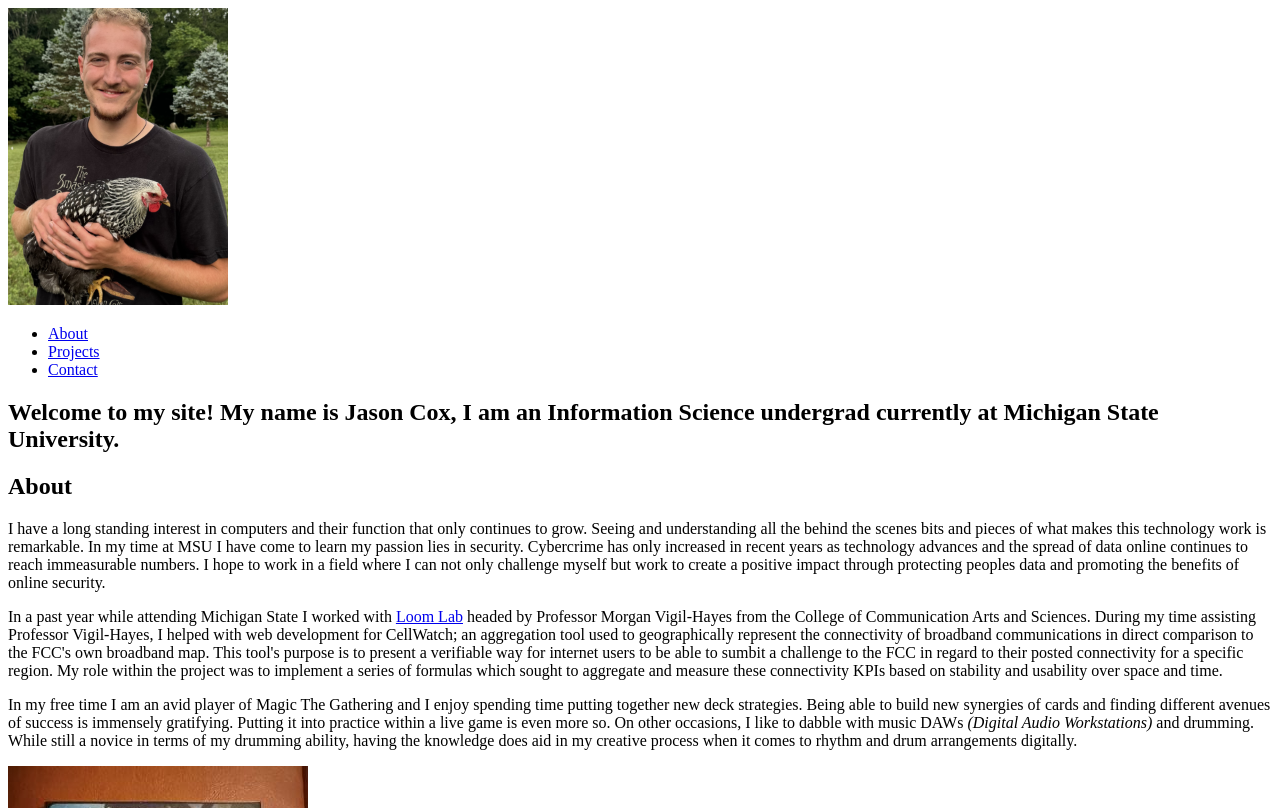
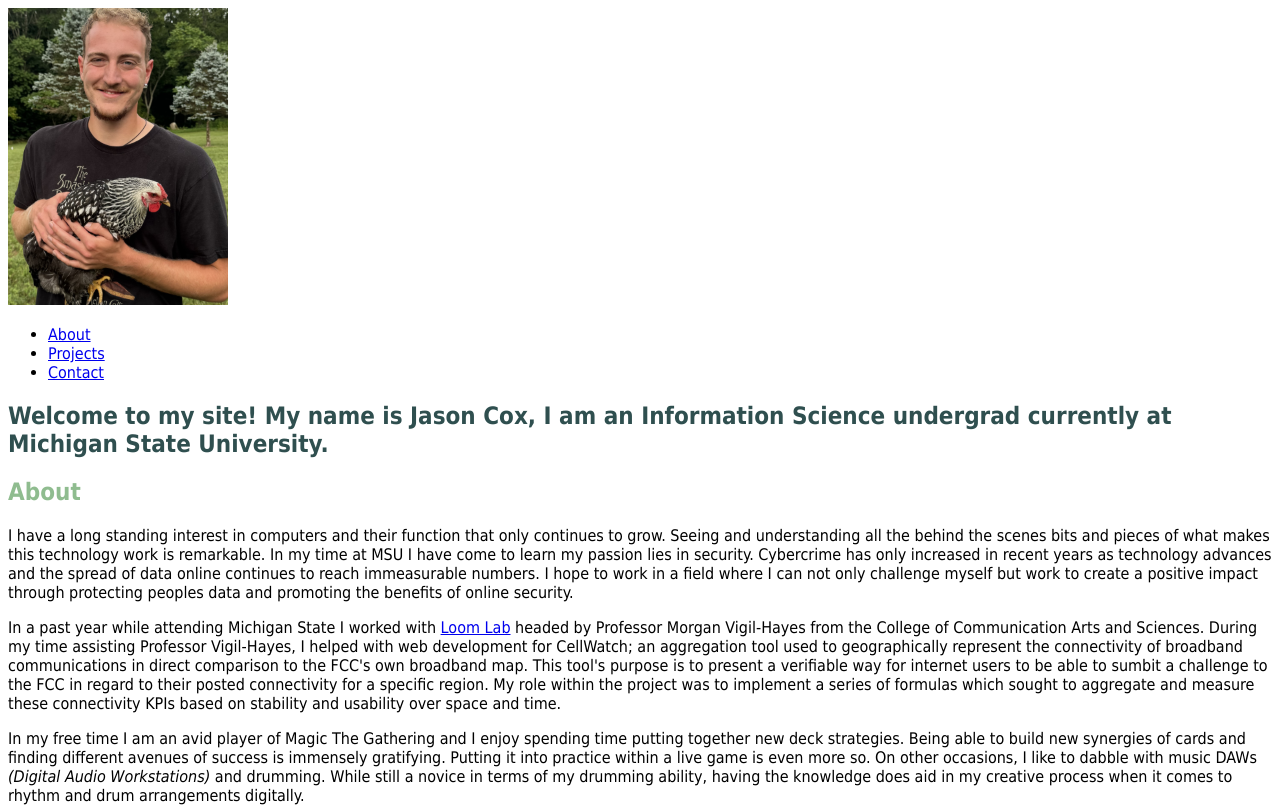
Before and after one commit to jaso1cx/349-portfolio-final, a plain HTML site: page index.html in a window 1280 px wide. Shown: the top 808 px of the page. Drawn offline with Linux system fonts and the light colour scheme.

Commit message:
Created stylesheet for website, more updates to follow this week in terms of layout and styling.

```diff
--- a/index.html
+++ b/index.html
@@ -5,6 +5,7 @@
     <meta name="viewport" content="width=device-width, initial-scale=1.0">
     <meta name="description" content="My new and improved portfolio site! Here you can learn a bit about me and what I am working on.">
     <meta name="robots" content="index, follow">
+    <link rel="stylesheet" href="style.css">
     <title>Jason-Cox-Portfolio-Site</title>
 </head>
 <body>
--- /dev/null
+++ b/style.css
@@ -0,0 +1,9 @@
+body {
+    font-family: Tahoma;
+}
+h1 {
+    color: darkslategray;
+}
+h2{
+    color: darkseagreen;
+}
```
